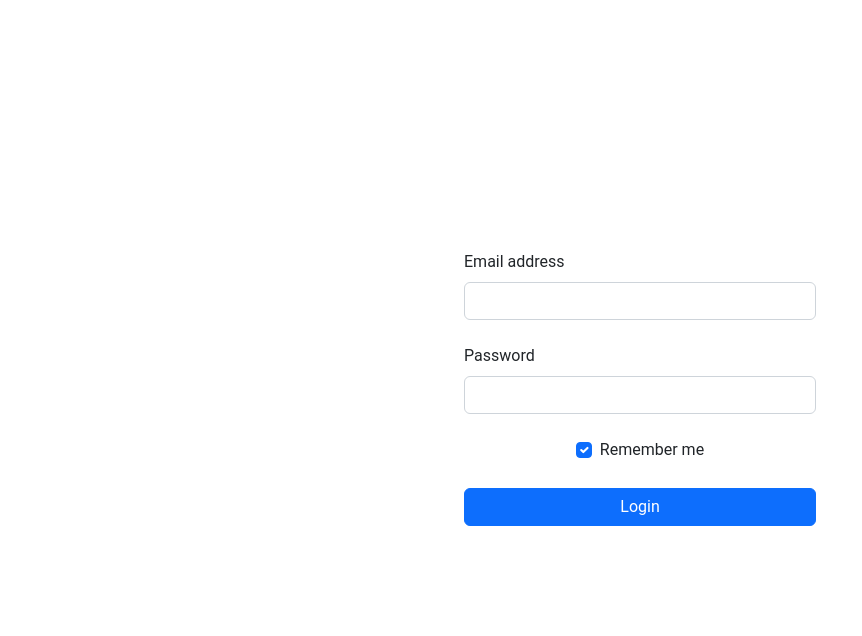
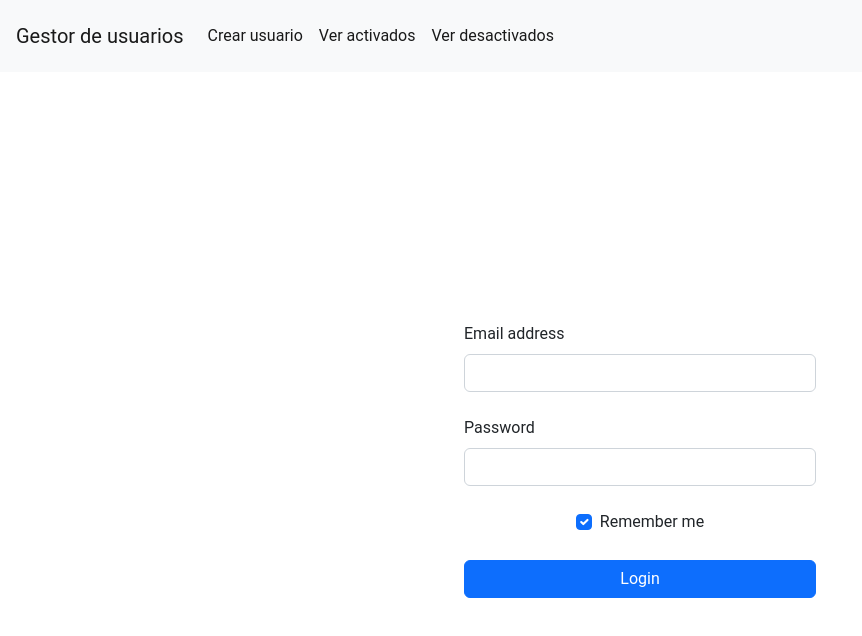
Before and after one commit to jorgerebe/DBCS, an Angular app in the folder RestClientPractica/: page /login in a window 1280 px wide. Shown: the top 636 px of the page, without its empty margins (0-862 px from the left). Built offline with nearby package versions, Linux system fonts and the light colour scheme.

Commit message:
cambios recibimiento token jwt

```diff
--- a/RestClientPractica/src/app/app.component.html
+++ b/RestClientPractica/src/app/app.component.html
@@ -1,3 +1,18 @@
+<header>
+  <nav class="navbar navbar-expand-lg navbar-light bg-light">
+    <a class="navbar-brand" [routerLink]="['/users/']">Gestor de usuarios</a>
+    <button class="navbar-toggler" type="button" data-bs-toggle="collapse" data-bs-target="#navbarNavAltMarkup" aria-controls="navbarNavAltMarkup" aria-expanded="false" aria-label="Toggle navigation">
+      <span class="navbar-toggler-icon"></span>
+    </button>
+    <div class="collapse navbar-collapse" id="navbarNavAltMarkup">
+      <div class="navbar-nav">
+        <a class="nav-item nav-link active" [routerLink]="['/users/nuevo']">Crear usuario</a>
+        <a class="nav-item nav-link active" [routerLink]="['/users']" [queryParams]="{enabled:'true'}">Ver activados</a>
+        <a class="nav-item nav-link active" [routerLink]="['/users']" [queryParams]="{enabled:'false'}">Ver desactivados</a>
+      </div>
+    </div>
+  </nav>
+</header>
 <div class="container">
   <app-toasts aria-live="polite" aria-atomic="true"></app-toasts>
   <router-outlet></router-outlet>
--- a/RestClientPractica/src/app/shared/app.model.ts
+++ b/RestClientPractica/src/app/shared/app.model.ts
@@ -15,3 +15,7 @@ export enum Role{
     HOST = 'HOST',
     GUEST = 'GUEST'
 }
+
+export interface header{
+    access_token : string
+}
--- a/RestClientPractica/src/app/shared/login/login-service.service.ts
+++ b/RestClientPractica/src/app/shared/login/login-service.service.ts
@@ -1,5 +1,5 @@
 import { Injectable } from '@angular/core';
-import { User } from '../app.model';
+import { header, User } from '../app.model';
 import { Observable, throwError } from 'rxjs';
 import { catchError, map } from 'rxjs/operators';
 import {
@@ -14,7 +14,7 @@ import { Router } from '@angular/router';
   providedIn: 'root',
 })
 export class LoginService {
-  urlApi: string = 'http://localhost:5121/login ';
+  urlApi: string = 'http://localhost:5135/login';
   currentUser = {};
   constructor(private http: HttpClient, public router: Router) {}
 
@@ -29,7 +29,14 @@ export class LoginService {
       })
       .subscribe((response) => {
         console.log(response.status);
-        console.log(response.headers.get('access_token'));
+        console.log(response.body);
+
+        let header_token : header;
+        header_token = (response.body as header);
+        console.log('Token : ' + header_token.access_token);
+
+        localStorage.setItem('access_token', header_token.access_token);
+        this.router.navigate(["/users"]);
       });
   }
   getToken() {
```
Also changed, not shown: 2 other files (tests, documents, lock files or other folders).
